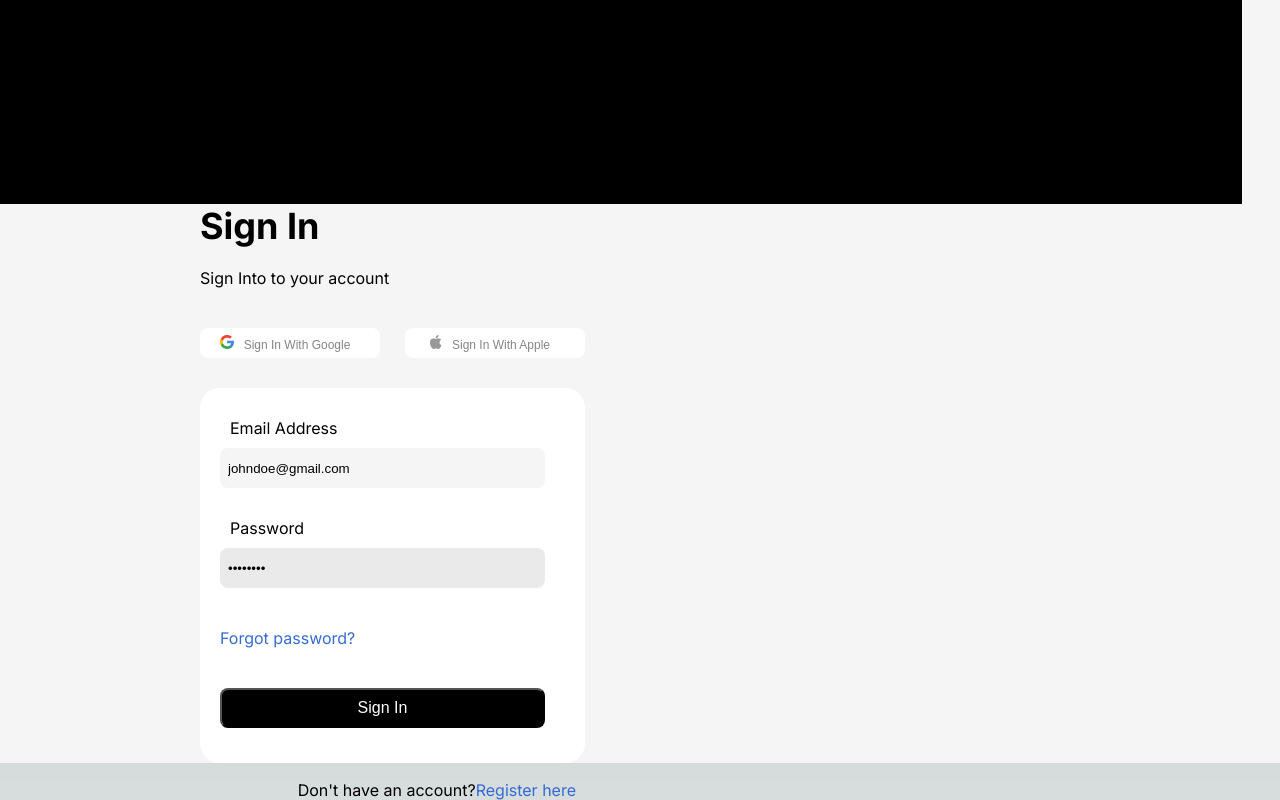
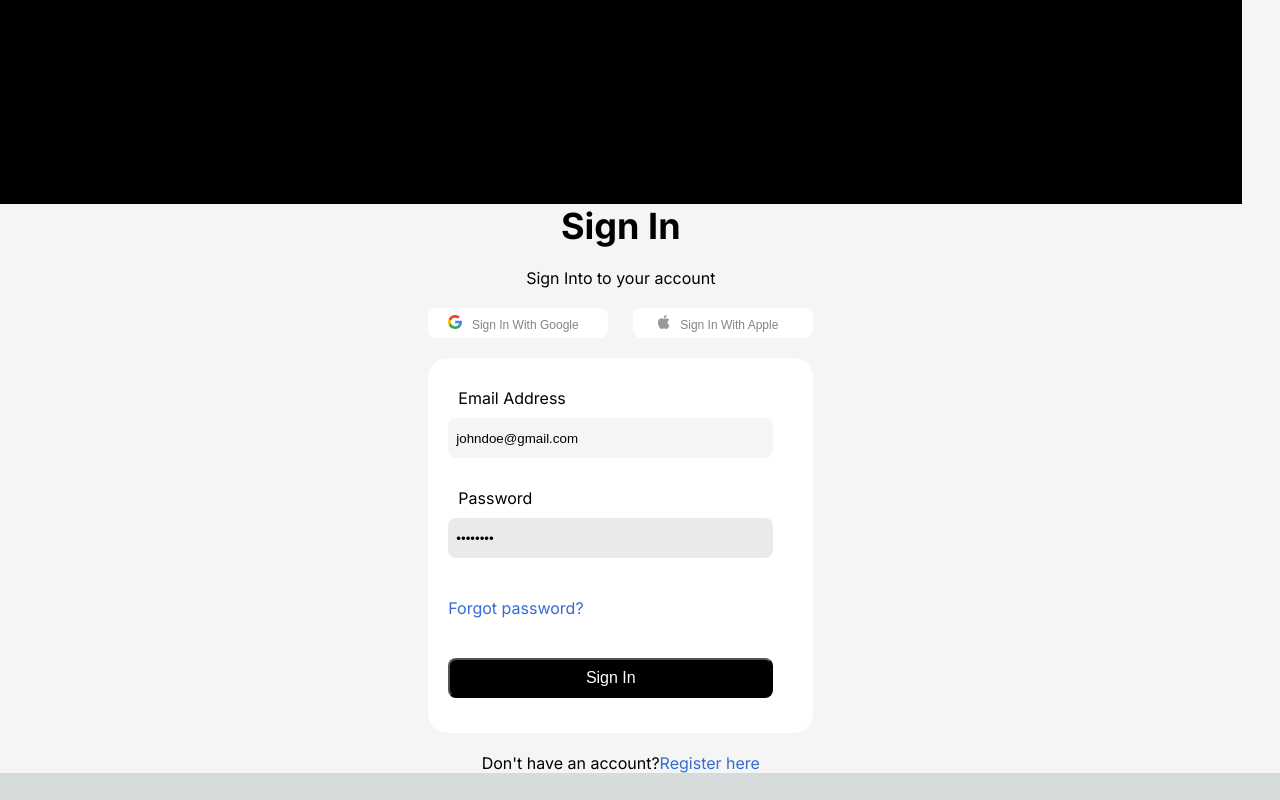
Before and after one commit to PraneethDhanyamraju/sampleauthboardapplication, a Next.js app: page / in a window 1280 px wide. Shown: the part 596-1396 px from the top of the page. After the commit the page ends 1369 px from the top, so only its background shows below. Built offline with nearby package versions, Linux system fonts and the light colour scheme; no server answers.

Commit message:
Update App.css

```diff
--- a/src/App.css
+++ b/src/App.css
@@ -302,38 +302,6 @@ body{
  border-radius: 8px;
  background-color: #000000;
  }
- .register-content{
-   margin-left:120px;
-
-
- }
-
- @media screen and (max-width: 1300px) and (min-width:1050px )
- {
-   .register-content{
-   position: absolute;
-   right:50%;
-   top:172%;
- }
- }
-
- @media screen and (max-width: 1300px) and (min-width:1150px )
- {
-
-   .register-content{
-   position: absolute;
-   right:55%;
-   top:172%;
- }
- }
- @media screen and (max-width: 1050px) and (min-width:700px )
- {
-   .register-content{
-   position: absolute;
-   left:20%;
-   top:172%;
- }
- }
  @media screen and (max-width: 1300px)
  {
    .container{
@@ -341,9 +309,7 @@ body{
      justify-content: center;
      flex-direction: column;
    }
-  .signin-content,.signin-heading,.btn,.signinto{
-   margin-left: 200px;
-  }
+
   .title{
    width: 97vw;
   }
@@ -422,7 +388,9 @@ body{
  .scheduleright>p{
  margin:0;
  }
-
+ .register-content{
+  margin-left: 120px;
+ }
  @media screen and (max-width: 1500px)
  {
 
@@ -461,6 +429,12 @@ body{
    .card{
      width:190px;
 
+   }
+   .register-content{
+    margin-left:0;
+   }
+   .signin-content,.signin-heading,.btn,.signinto{
+    margin:0 auto;
    }
    .card>img{
      width:20px;
@@ -589,9 +563,7 @@ body{
      .schedule,#piechart{
        width:800px
       }
-      .signin-content,.signin-heading,.btn,.signinto{
-       margin-left: 250px;
-      }
+
 
      }
      @media screen and (max-width: 850px){
@@ -641,6 +613,8 @@ body{
   }
   .navbar-title{
     flex-direction: row;
+    justify-content: flex-start
+
 
   }
   .navbar-links{
@@ -652,9 +626,7 @@ body{
    #chart{
      width: 500px;
    }
-   .register-content{
-     margin-right: 160px;
-   }
+
   .signin-content,.signin-heading,.btn,.signinto{
    margin:0 auto;
   }
```
